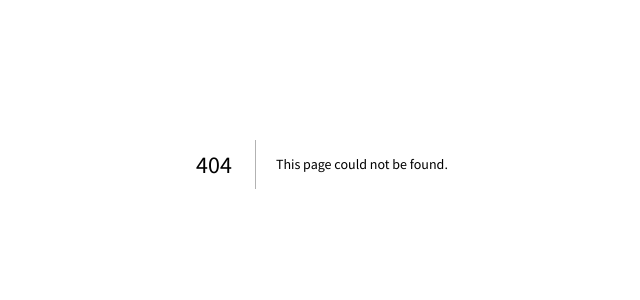
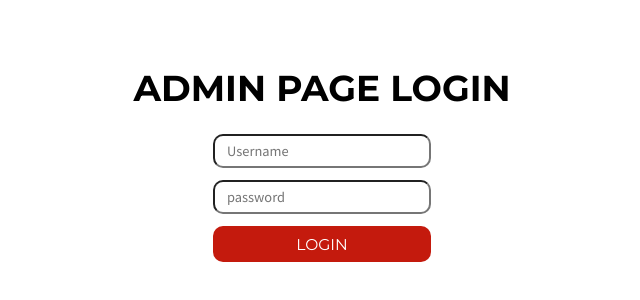
Before and after one commit to prateeksoni1/roadsnrumble, a Next.js app: page /admin in a window 1280 px wide. Before the commit this address had no page. Shown: the part 236-536 px from the top of the page, without its empty margins (318-958 px from the left). Built offline with nearby package versions, Linux system fonts and the light colour scheme.

Commit message:
finish hero init admin
Signed-off-by: proforty7 <proforty7@gmail.com>

```diff
--- a/package.json
+++ b/package.json
@@ -8,12 +8,14 @@
     "start": "next start"
   },
   "dependencies": {
+    "formik": "^2.1.5",
     "next": "9.5.2",
     "next-images": "^1.4.1",
     "react": "16.13.1",
     "react-background-slider": "^2.0.0",
     "react-dom": "16.13.1",
     "react-responsive-carousel": "^3.2.9",
-    "sass": "^1.26.10"
+    "sass": "^1.26.10",
+    "yup": "^0.29.3"
   }
 }
--- a/pages/_app.jsx
+++ b/pages/_app.jsx
@@ -2,6 +2,10 @@ import "../styles/index.scss";
 import Navbar from "../components/Navbar";
 
 export default function MyApp({ Component, pageProps }) {
+  if (pageProps.disableNavbar) {
+    return <Component {...pageProps} />;
+  }
+
   return (
     <>
       <Navbar />
--- /dev/null
+++ b/pages/admin/index.jsx
@@ -0,0 +1,42 @@
+import React from "react";
+import { Formik, Form, Field } from "formik";
+import classes from "./index.module.scss";
+
+export async function getStaticProps(context) {
+  return {
+    props: {
+      disableNavbar: true,
+    }, // will be passed to the page component as props
+  };
+}
+
+const AdminPage = () => {
+  const handleSubmit = (values) => {
+    // handle submit
+  };
+
+  return (
+    <div className={[classes.container, classes.screen].join(" ")}>
+      <h1>Admin Page Login</h1>
+      <Formik
+        initialValues={{ username: "", password: "" }}
+        onSubmit={handleSubmit}
+      >
+        {() => (
+          <Form>
+            <Field name="username" placeholder="Username" />
+            <Field
+              name="password"
+              type="password"
+              placeholder="password"
+              type="password"
+            />
+            <button className={classes.btn}>Login</button>
+          </Form>
+        )}
+      </Formik>
+    </div>
+  );
+};
+
+export default AdminPage;
--- /dev/null
+++ b/pages/admin/index.module.scss
@@ -0,0 +1,31 @@
+@import "../../styles/variables";
+@import "../../styles/container";
+@import "../../styles/button";
+
+.screen {
+  min-height: 100vh;
+  display: flex;
+  flex-direction: column;
+  align-items: center;
+  justify-content: center;
+
+  h1 {
+    margin-bottom: 2rem;
+    font-family: $font1;
+    text-transform: uppercase;
+    font-size: 3rem;
+  }
+
+  input {
+    display: block;
+    padding: 0.5rem 1rem;
+    font-size: 1.2rem;
+    margin-bottom: 1rem;
+    border-radius: 10px;
+    outline: none;
+  }
+
+  .btn {
+    width: 100%;
+  }
+}
--- a/pages/index.module.scss
+++ b/pages/index.module.scss
@@ -34,6 +34,7 @@
         flex-wrap: wrap;
 
         .heroBtn {
+          padding: 1.2rem 2rem;
           min-width: 30%;
           font-size: 1.7rem;
           margin-right: 2rem;
--- a/styles/button.scss
+++ b/styles/button.scss
@@ -6,9 +6,15 @@ button.btn {
   background-color: $primaryColor;
   color: #fff;
   font-family: $font1;
-  padding: 1.2rem 2rem;
+  padding: 0.7rem 2rem;
   font-size: 1.3rem;
   border-radius: 10px;
+  text-transform: uppercase;
+
+  &:hover {
+    cursor: pointer;
+    transform: scale(0.99);
+  }
 
   &.flat {
     background-color: inherit;
```
Also changed, not shown: 1 other file (tests, documents, lock files or other folders).
